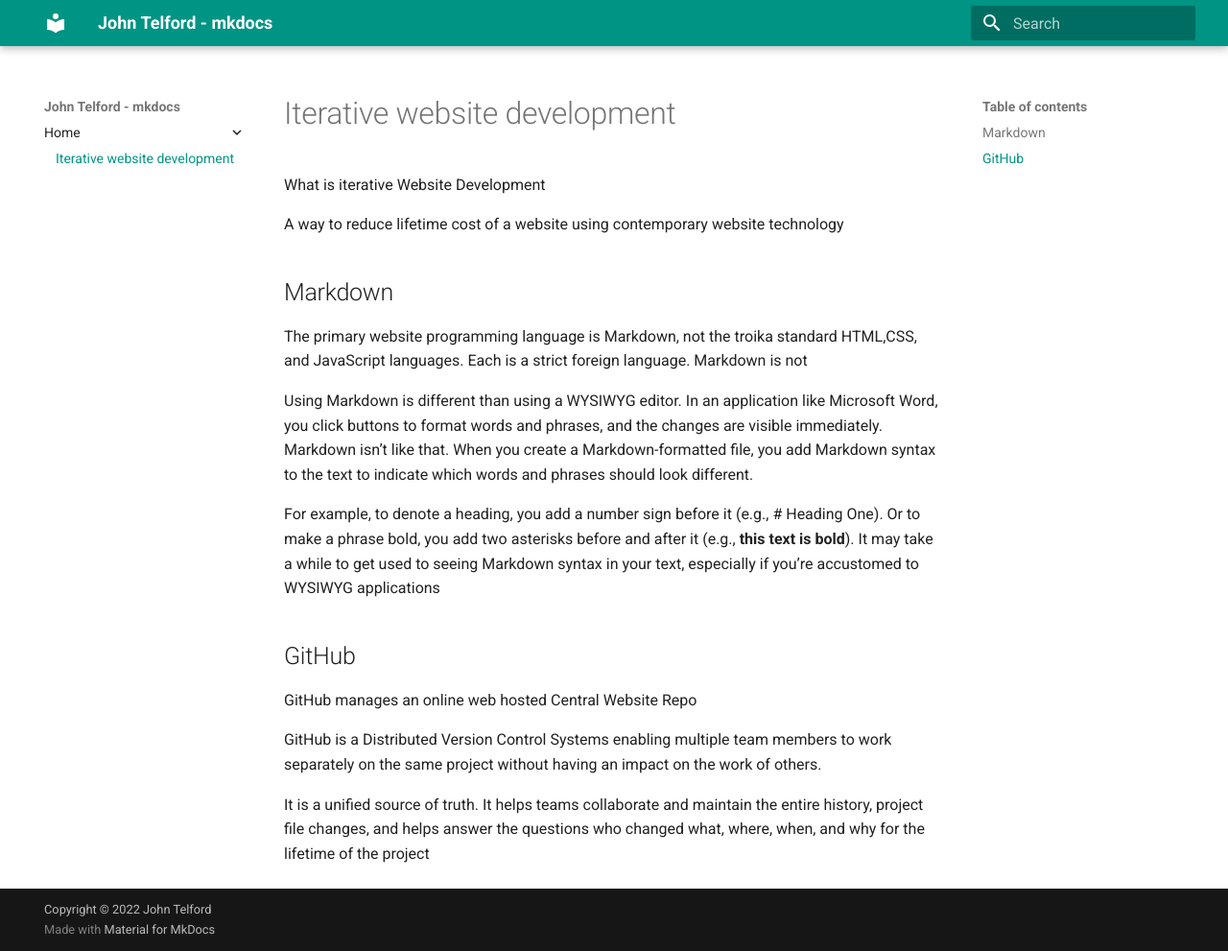
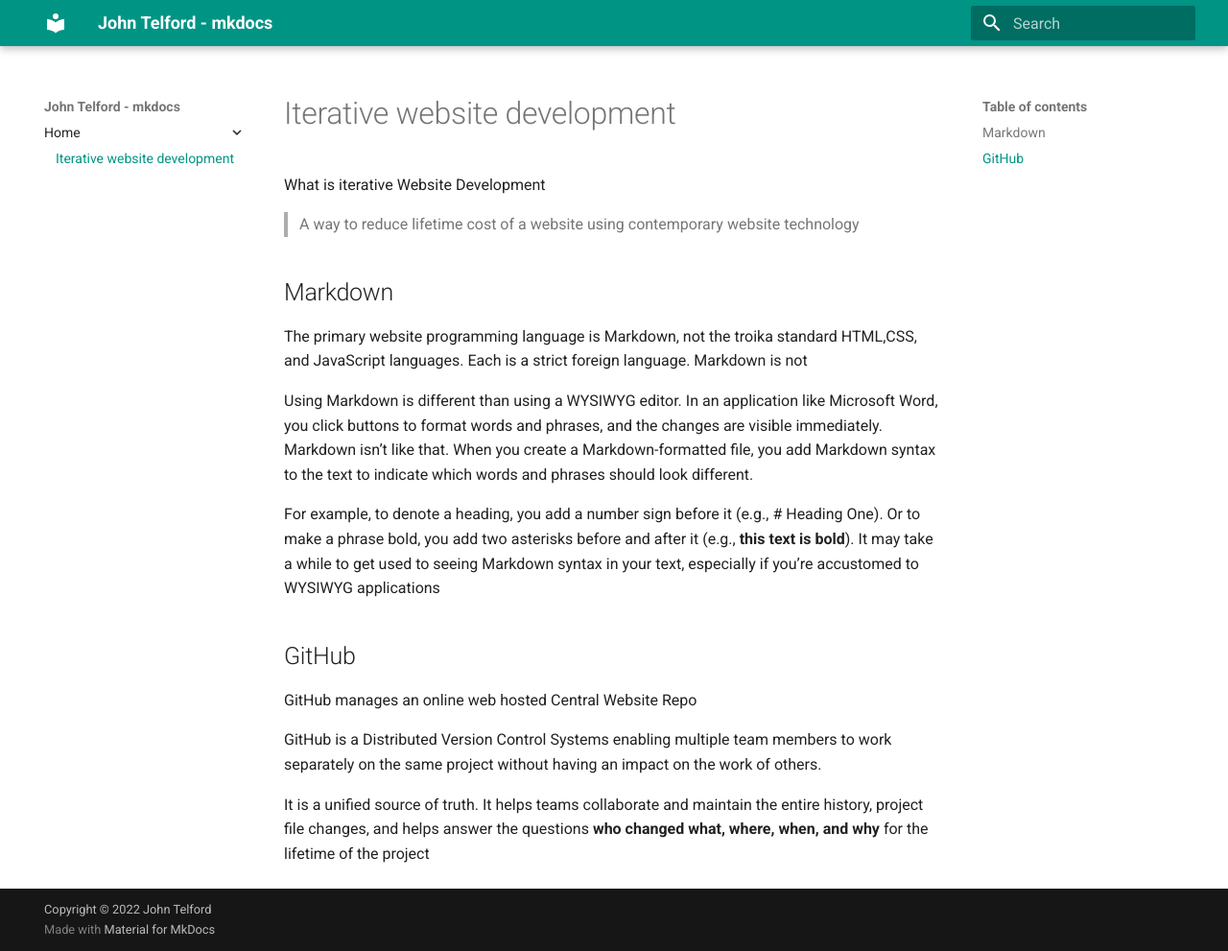
Before and after one commit to JohnTelford/mkdocs, an MkDocs documentation site: the page built from docs/index.md, in a window 1280 px wide and 991 px high. Shown: the whole window at 96% size. Built offline with MkDocs 1.6.1 and Material for MkDocs 9.7.7, drawn with Linux system fonts in a browser that asks for light colours.

Commit message:
refator
Signed-off-by: John <john@johntelford.com>

```diff
--- a/docs/index.md
+++ b/docs/index.md
@@ -1,6 +1,6 @@
 What is iterative Website Development
 
-A way to reduce lifetime cost of a website using contemporary website technology
+>A way to reduce lifetime cost of a website using contemporary website technology
 
 ## Markdown
 
@@ -16,4 +16,4 @@
 
 GitHub is a Distributed Version Control Systems enabling multiple team members to work separately on the same project without having an impact on the work of others.
 
-It is a unified source of truth. It helps teams collaborate and maintain the entire history, project file changes, and helps answer the questions who changed what, where, when, and why for the lifetime of the project
+It is a unified source of truth. It helps teams collaborate and maintain the entire history, project file changes, and helps answer the questions **who changed what, where, when, and why** for the lifetime of the project
```
Also changed, not shown: site/404.html, site/index.html, 1 other file.
